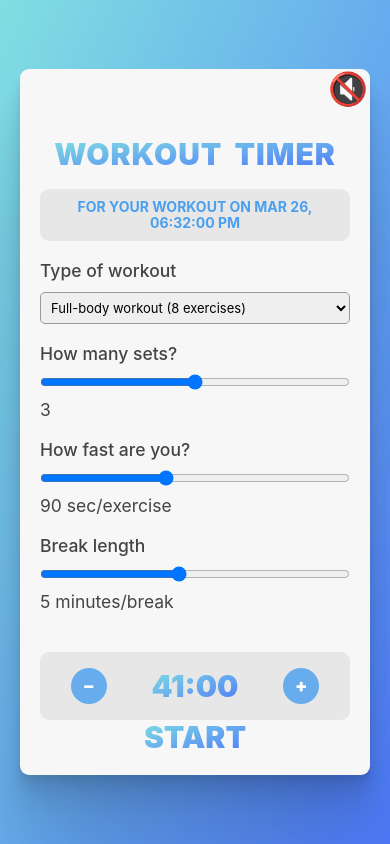
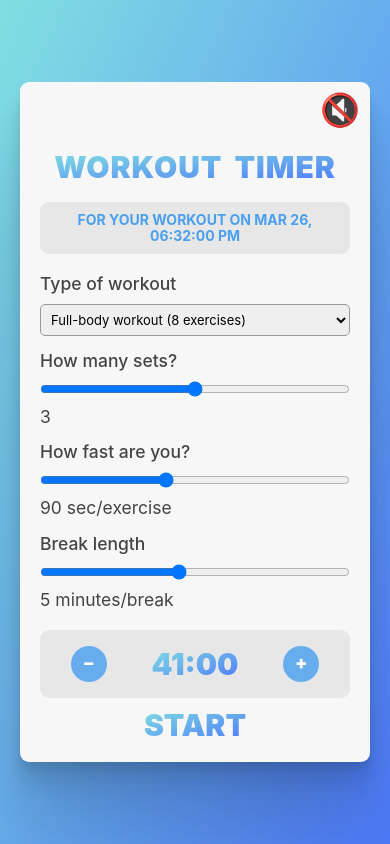
Before and after one commit to VladislavRechnov/workout-timer, a React (Vite) app: page / in a window 390 px wide. Built offline with nearby package versions, Linux system fonts and the light colour scheme.

Commit message:
add some media styles

```diff
--- a/src/index.css
+++ b/src/index.css
@@ -105,7 +105,8 @@ form {
 }
 @media (max-width: 576px) {
   form {
-    gap: 2rem;
+    gap: 1.5rem;
+    margin-bottom: 2rem;
   }
 }
 
@@ -173,6 +174,7 @@ section {
   background-color: #e7e7e7;
   border-radius: 9px;
   padding: 1.6rem;
+  margin-bottom: 1rem;
 }
 
 button {
@@ -231,7 +233,7 @@ p,
 }
 @media (max-width: 768px) {
   .btn-sound {
-    top: 0.2rem;
-    right: 0.2rem;
+    top: 1rem;
+    right: 1rem;
   }
 }
```
